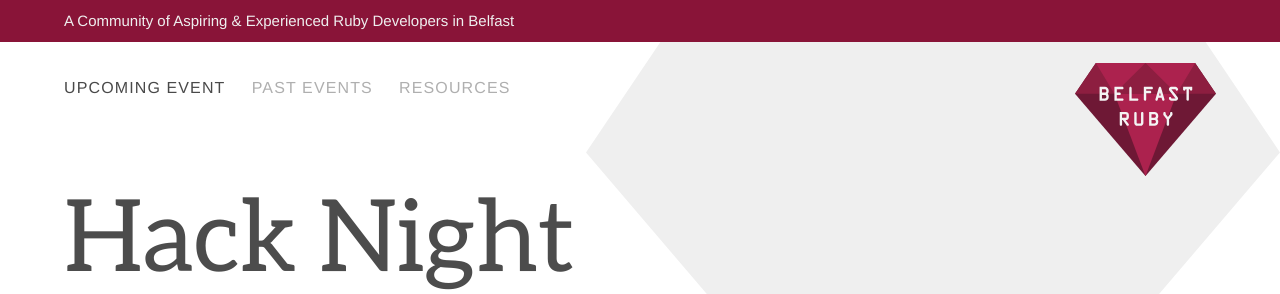
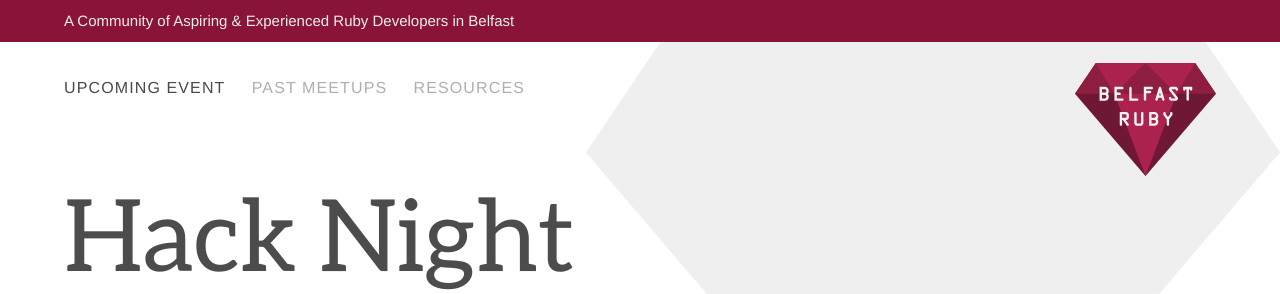
Before and after one commit to belfastruby/belfastruby.github.io, a Jekyll site: the page built from index.html, in a window 1280 px wide. Shown: the top 294 px of the page. Built offline with Jekyll 4.4.1, drawn with Linux system fonts in a browser that asks for light colours; nearby versions of some CDN libraries; Markdown is read by kramdown in place of the engine named in the settings.

Commit message:
changing all references to event to meetup

```diff
--- a/_layouts/default.html
+++ b/_layouts/default.html
@@ -69,7 +69,7 @@
           <nav>
             <ul>
               <li><a href="{{ site.baseurl }}/" {% if page.selected == "upcoming" %}class="active"{% endif %}>Upcoming Event</a></li>
-              <li><a href="{{ site.baseurl }}/past-events/" {% if page.past or page.selected == "past-events" %}class="active"{% endif %}>Past Events</a></li>
+              <li><a href="{{ site.baseurl }}/past-meetups/" {% if page.past or page.selected == "past-meetups" %}class="active"{% endif %}>Past Meetups</a></li>
               <li><a href="{{ site.baseurl }}/resources/" {% if page.selected == "resources" %}class="active"{% endif %}>Resources</a></li>
             </ul>
           </nav>
@@ -85,7 +85,7 @@
           <nav>
             <ul>
               <li><a href="{{ site.baseurl }}/" {% if page.selected == "upcoming" %}class="active"{% endif %}>Upcoming Event</a></li>
-              <li><a href="{{ site.baseurl }}/past-events/" {% if page.past or page.selected == "past-events" %}class="active"{% endif %}>Past Events</a></li>
+              <li><a href="{{ site.baseurl }}/past-meetups/" {% if page.past or page.selected == "past-meetups" %}class="active"{% endif %}>Past Meetups</a></li>
               <li><a href="{{ site.baseurl }}/resources/" {% if page.selected == "resources" %}class="active"{% endif %}>Resources</a></li>
             </ul>
           </nav>
@@ -99,7 +99,7 @@
       <footer class="clearfix">
         <section class="container clearfix">
           <div class="bio">
-            <p>Belfast Ruby is a community of aspiring and experienced developers in Belfast, Northern Ireland. We're passionate about Ruby and Rails, holding <a href="/past-events/">monthly meetups</a> to learn and share.</p>
+            <p>Belfast Ruby is a community of aspiring and experienced developers in Belfast, Northern Ireland. We're passionate about Ruby and Rails, holding <a href="/past-meetups/">monthly meetups</a> to learn and share.</p>
           </div>
           <div class="contact">
             <li><a href="http://twitter.com/belfastruby"><i class="fa fa-twitter"></i> @BelfastRuby on Twitter</a></li>
--- a/index.html
+++ b/index.html
@@ -1,6 +1,6 @@
 ---
 layout: default
-title: Upcoming Event
+title: Upcoming Meetup
 selected: upcoming
 ---
 <article class="meetup">
--- a/past-events/index.html
+++ b/past-meetups/index.html
@@ -1,11 +1,11 @@
 ---
 layout: default
 title: Past Meetups
-selected: past-events
+selected: past-meetups
 ---
 <article class="meetup">
   <section class="top-details">
-    <h1>Past Events</h1>
+    <h1>Past Meetups</h1>
   </section>
   <section class="clearfix past-events-page">
     <ul class="ruby-links">
```
